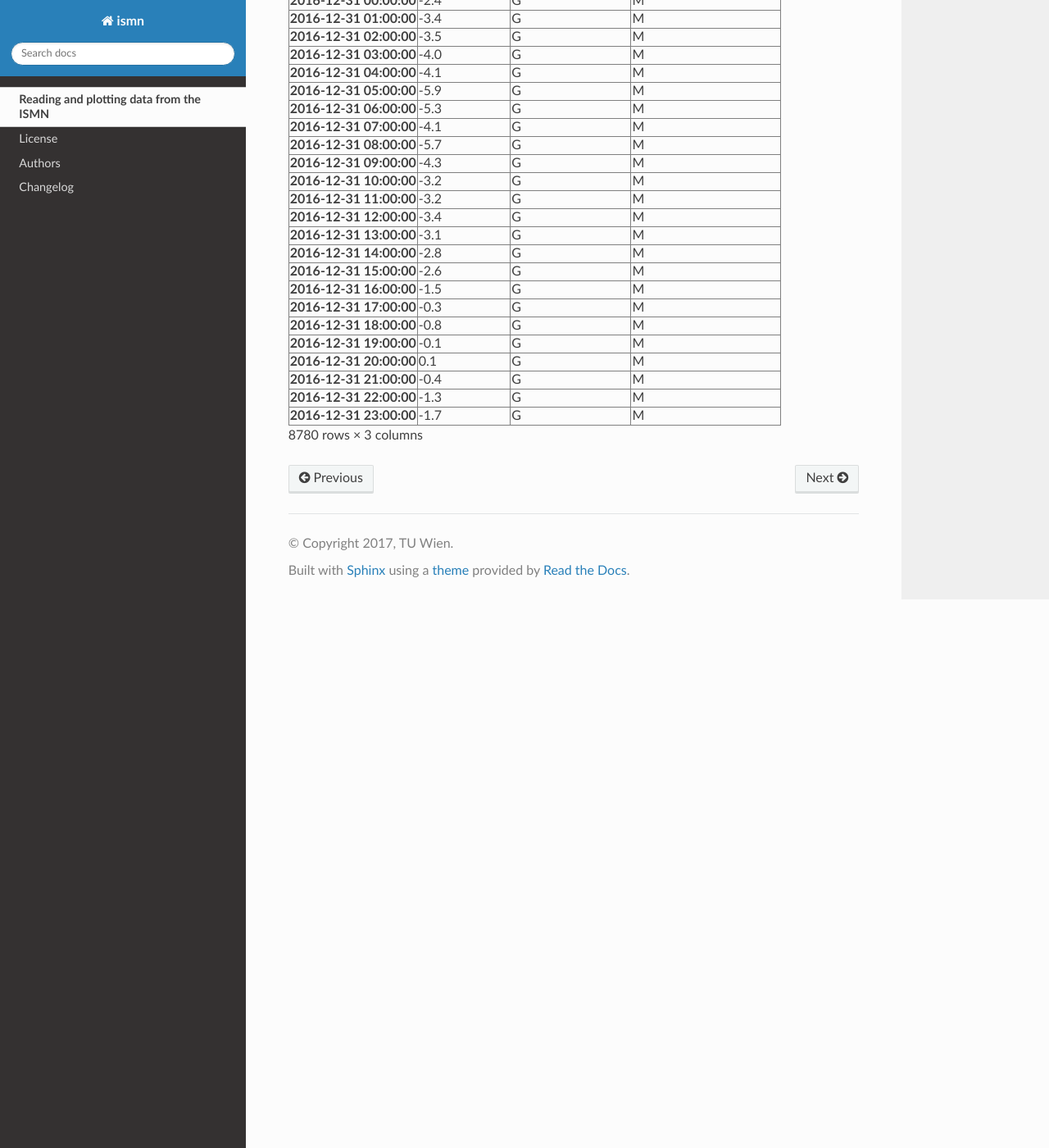
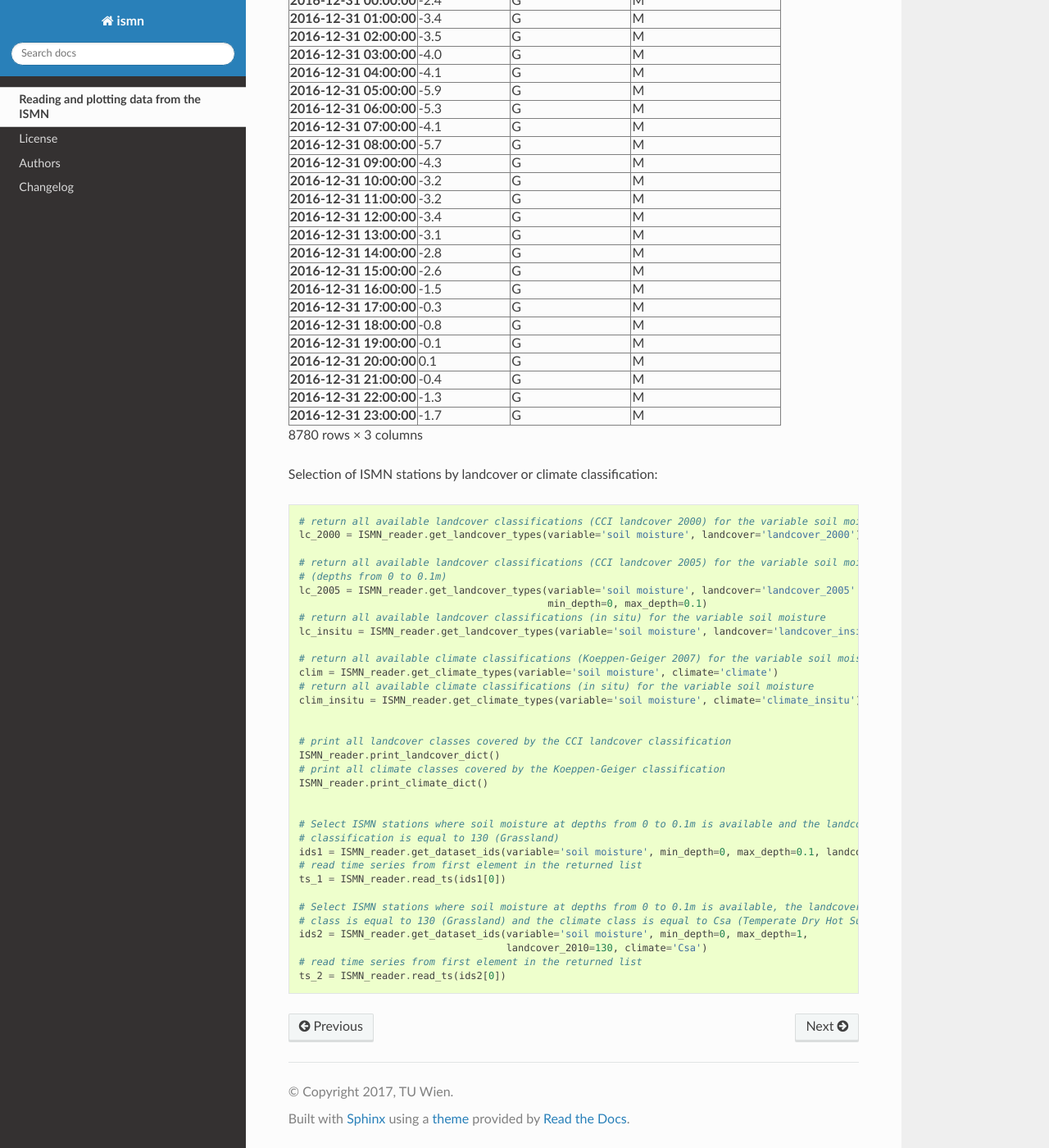
Before and after one commit to TUW-GEO/ismn, a Sphinx documentation site: the page built from docs/examples.rst, in a window 1280 px wide and 1400 px high, scrolled down 5476 px. Shown: the whole window at 82% size. Built offline with Sphinx 7.4.7 and the Read the Docs theme 2.0.0, drawn with Linux system fonts in a browser that asks for light colours; formulas are drawn with MathJax 3; pages that are not in the unit, such as notebooks, are missing from menus.

```diff
--- a/AUTHORS.rst
+++ b/AUTHORS.rst
@@ -5,3 +5,4 @@ Developers
 * Christoph Paulik <christoph.paulik@geo.tuwien.ac.at>
 * Irene Himmelbauer <irene.himmelbauer@geo.tuwien.ac.at>
 * Luca Zappa <luca.zappa@geo.tuwien.ac.at>
+* Philip Buttinger <philip.buttinger@geo.tuwien.ac.at>
--- a/docs/read_and_plot_ismn_data/Read and plot ISMN data.rst
+++ b/docs/read_and_plot_ismn_data/Read and plot ISMN data.rst
@@ -648,3 +648,43 @@ network and station to plot data from
     </table>
     <p>8780 rows × 3 columns</p>
     </div>
+
+
+Selection of ISMN stations by landcover or climate classification:
+
+.. code:: python
+
+    # return all available landcover classifications (CCI landcover 2000) for the variable soil moisture
+    lc_2000 = ISMN_reader.get_landcover_types(variable='soil moisture', landcover='landcover_2000')
+
+    # return all available landcover classifications (CCI landcover 2005) for the variable soil moisture
+    # (depths from 0 to 0.1m)
+    lc_2005 = ISMN_reader.get_landcover_types(variable='soil moisture', landcover='landcover_2005'
+                                              min_depth=0, max_depth=0.1)
+    # return all available landcover classifications (in situ) for the variable soil moisture
+    lc_insitu = ISMN_reader.get_landcover_types(variable='soil moisture', landcover='landcover_insitu')
+
+    # return all available climate classifications (Koeppen-Geiger 2007) for the variable soil moisture
+    clim = ISMN_reader.get_climate_types(variable='soil moisture', climate='climate')
+    # return all available climate classifications (in situ) for the variable soil moisture
+    clim_insitu = ISMN_reader.get_climate_types(variable='soil moisture', climate='climate_insitu')
+
+
+    # print all landcover classes covered by the CCI landcover classification
+    ISMN_reader.print_landcover_dict()
+    # print all climate classes covered by the Koeppen-Geiger classification
+    ISMN_reader.print_climate_dict()
+
+
+    # Select ISMN stations where soil moisture at depths from 0 to 0.1m is available and the landcover
+    # classification is equal to 130 (Grassland)
+    ids1 = ISMN_reader.get_dataset_ids(variable='soil moisture', min_depth=0, max_depth=0.1, landcover_2010=130)
+    # read time series from first element in the returned list
+    ts_1 = ISMN_reader.read_ts(ids1[0])
+
+    # Select ISMN stations where soil moisture at depths from 0 to 0.1m is available, the landcover
+    # class is equal to 130 (Grassland) and the climate class is equal to Csa (Temperate Dry Hot Summer)
+    ids2 = ISMN_reader.get_dataset_ids(variable='soil moisture', min_depth=0, max_depth=1,
+                                       landcover_2010=130, climate='Csa')
+    # read time series from first element in the returned list
+    ts_2 = ISMN_reader.read_ts(ids2[0])
```
Also changed, not shown: 5 other files.
